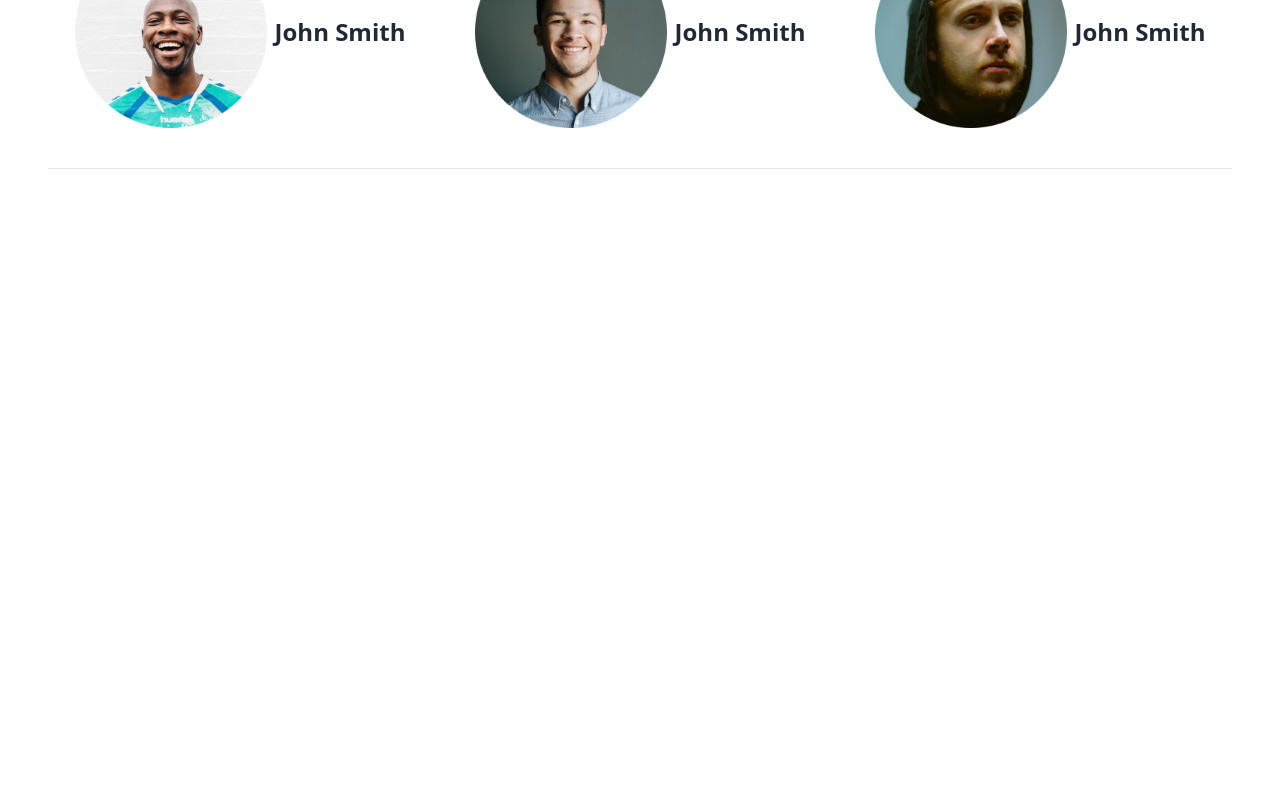
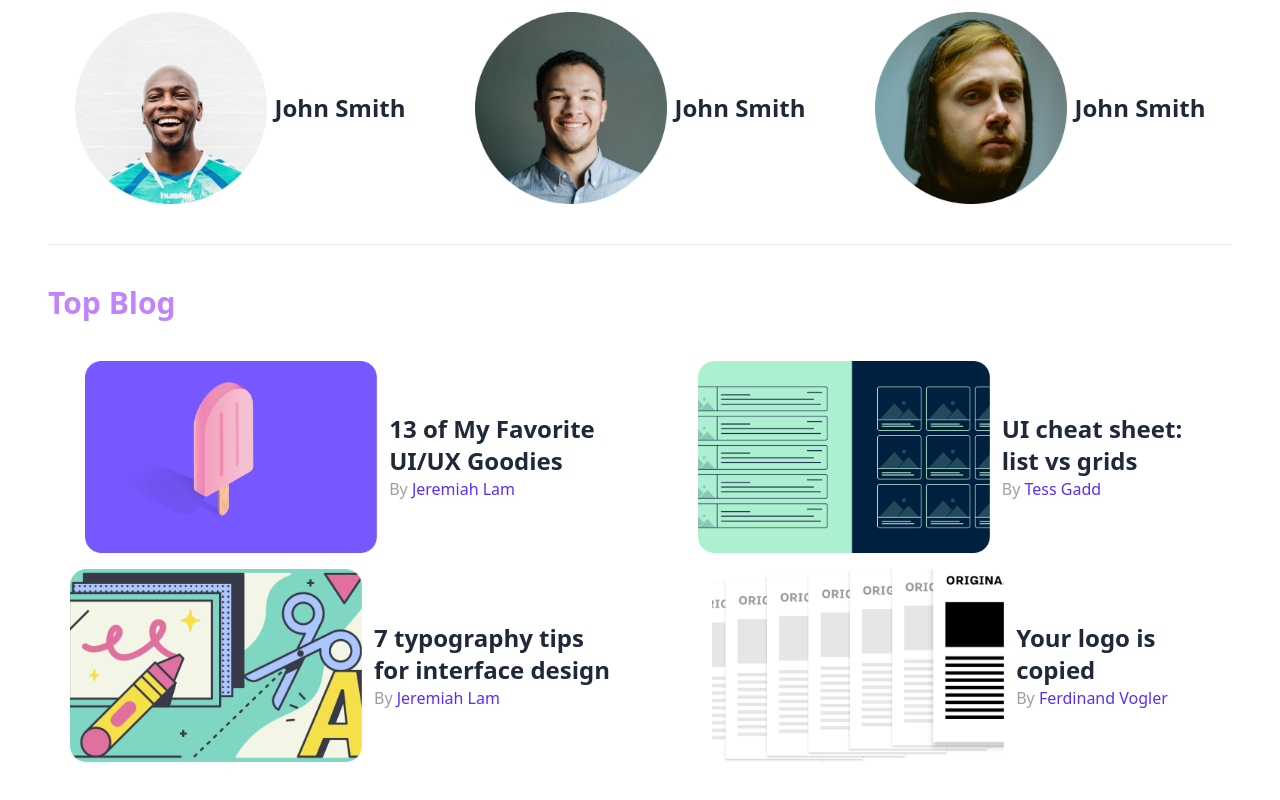
Before and after one commit to shorot-chicham/responsive-leader-board-with-daisy-ui, a plain HTML site: page index.html in a window 1280 px wide. Shown: the part 416-1216 px from the top of the page. Before the commit the page ends 800 px from the top, so only its background shows below. Drawn offline with nearby package versions, Linux system fonts and the light colour scheme.

Commit message:
added top blog container in the page

```diff
--- a/index.html
+++ b/index.html
@@ -61,6 +61,8 @@
     </header>
     <main class="mx-5 lg:mx-12">
         <!-- Top Player section start  -->
+        <div>
+            <h1 class="text-3xl font-bold mt-10 text-purple-400 mb-4">Top Blog</h1>
             <div class="grid grid-cols-1 my-10 md:grid-cols-2 lg:grid-cols-3 items-center gap-4 justify-center">
                 <div class="flex justify-center items-center gap-2">
                     <img class="w-1/2" src="images/players/player-1.png" alt="">
@@ -87,7 +89,46 @@
                     <h2 class="text-2xl font-bold">John Smith</h2>
                 </div>
             </div>
-        <hr>
+            <hr class="mb-10">
+        </div>
+        <!-- Top Blog section start  -->
+        <div>
+            <h1 class="text-3xl font-bold text-purple-400 mb-4">Top Blog</h1>
+            <div class="grid grid-cols-1 my-10 lg:grid-cols-2 gap-4 justify-center items-center">
+                <div class="flex justify-center items-center gap-3">
+                    <img class="w-1/2" src="images/blogs/blog-1.png" alt="">
+                    <div>
+                        <h1 class="text-2xl font-bold">13 of My Favorite<br>
+                            UI/UX Goodies</h1>
+                        <p><span class="text-[#9F9F9F]">By</span><span class="text-[#562EFF]"> Jeremiah Lam</span></p>
+                    </div>
+                </div>
+                <div class="flex justify-center items-center gap-3">
+                    <img class="w-1/2" src="images/blogs/blog-2.png" alt="">
+                    <div>
+                        <h1 class="text-2xl font-bold">UI cheat sheet: <br>
+                            list vs grids</h1>
+                        <p><span class="text-[#9F9F9F]">By</span><span class="text-[#562EFF]">  Tess Gadd</span></p>
+                    </div>
+                </div>
+                <div class="flex justify-center items-center gap-3">
+                    <img class="w-1/2" src="images/blogs/blog-3.png" alt="">
+                    <div>
+                        <h1 class="text-2xl font-bold">7 typography tips <br>
+                            for interface design</h1>
+                        <p><span class="text-[#9F9F9F]">By</span><span class="text-[#562EFF]"> Jeremiah Lam</span></p>
+                    </div>
+                </div>
+                <div class="flex justify-center items-center gap-3">
+                    <img class="w-1/2" src="images/blogs/blog-4.png" alt="">
+                    <div>
+                        <h1 class="text-2xl font-bold">Your logo is <br>
+                            copied</h1>
+                        <p><span class="text-[#9F9F9F]">By </span><span class="text-[#562EFF]"> Ferdinand Vogler</span></p>
+                    </div>
+                </div>
+            </div>
+        </div>
     </main>
     <footer>
 
```
Lines whose indentation alone changed are shown as unchanged.
